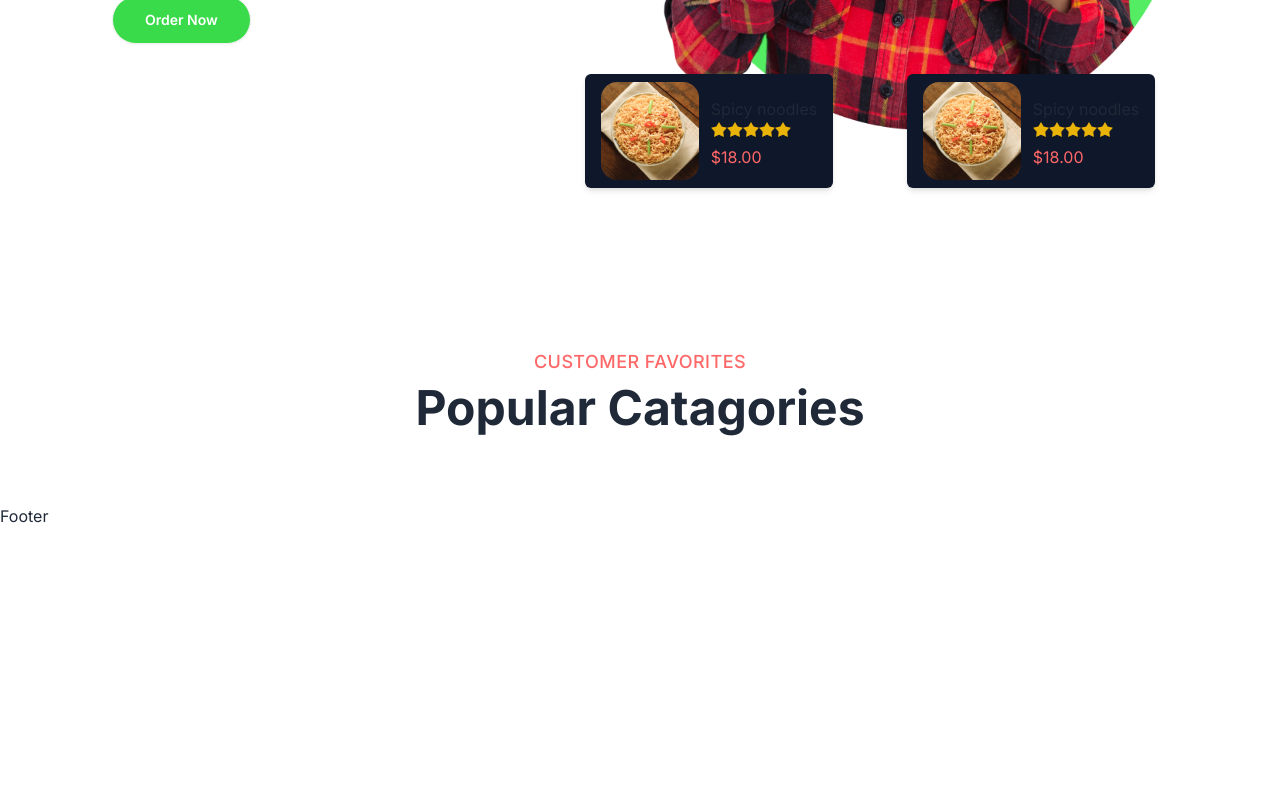
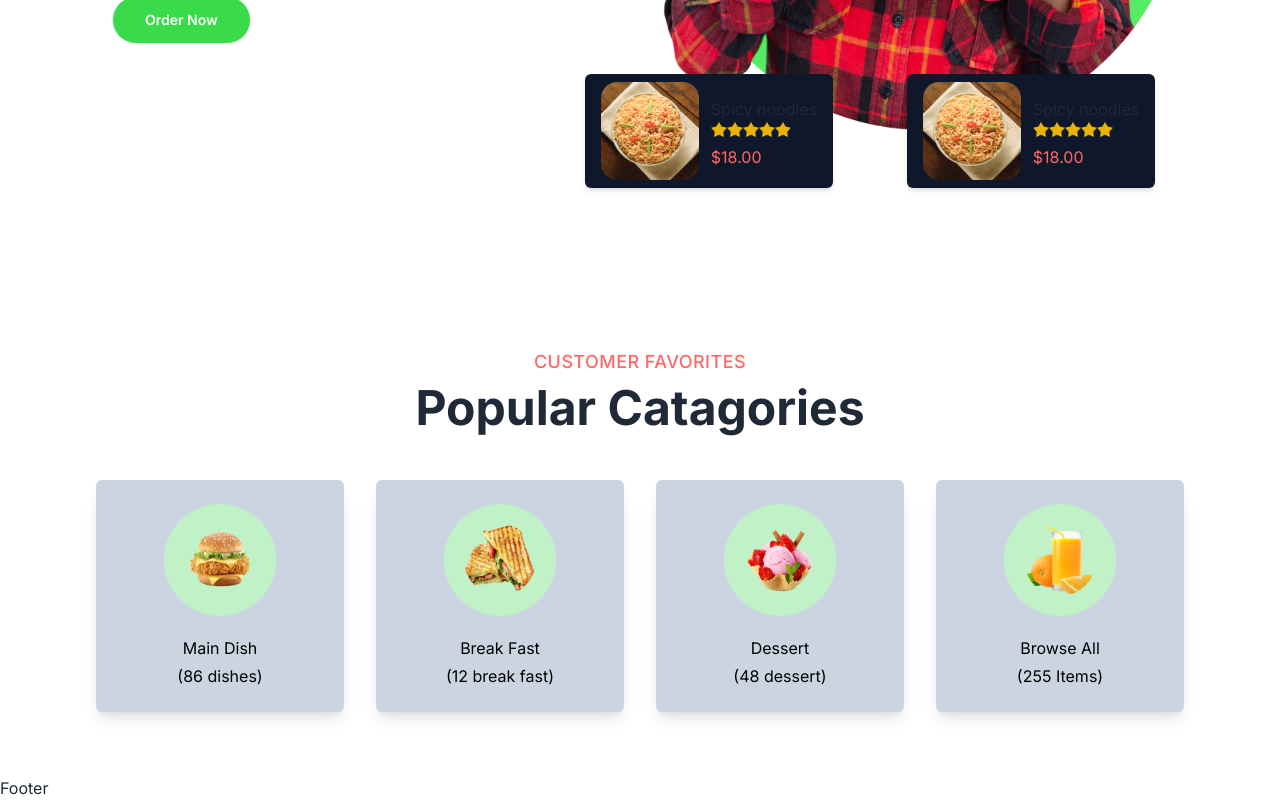
Before and after one commit to mazharulislam-12/complet-marn-project, a React (Vite) app: page / in a window 1280 px wide. Shown: the part 583-1383 px from the top of the page. Before the commit the page ends 1111 px from the top, so only its background shows below. Built offline with nearby package versions, Linux system fonts and the light colour scheme.

Commit message:
category section crate

```diff
--- a/src/pages/home/Categories.jsx
+++ b/src/pages/home/Categories.jsx
@@ -1,4 +1,12 @@
 import React from 'react';
+
+
+const categoryItems = [
+    { id: 1, title: "Main Dish", despriction: "(86 dishes)", image: "/images/home/category/img1.png" },
+    { id: 2, title: "Break Fast", despriction: "(12 break fast)", image: "/images/home/category/img2.png" },
+    { id: 3, title: "Dessert", despriction: "(48 dessert)", image: "/images/home/category/img3.png" },
+    { id: 4, title: "Browse All", despriction: "(255 Items)", image: "/images/home/category/img4.png" }
+]
 
 const Categories = () => {
     return (
@@ -7,6 +15,23 @@
                 <p className='sub-title'>Customer Favorites</p>
                 <h2 className='title'>Popular Catagories</h2>
             </div>
+
+            {/* category card */}
+            <div className='flex flex-col sm:flex-row  gap-8 justify-around items-center mt-12 '>
+                {categoryItems.map((item, i) => (
+                    <div key={i} className='shadow-lg rounded-md bg-slate-300 py-6 px-5 w-72 mx-auto text-center cursor-pointer hover:translate-y-4 duration-300 transition-all' >
+                        <div className='flex w-full mx-auto items-center justify-center '>
+                            <img src={item.image} alt="" className='bg-[#C1F1C6] p-5 rounded-full  w-28 h-28' />
+                        </div>
+                        <div className='mt-5 space-y-1 text-black '>
+                            <h5>{item.title}</h5>
+                            <p>{item.despriction}</p>
+                        </div>
+                    </div>
+                ))}
+            </div>
+
+
         </div>
     );
 };
```
